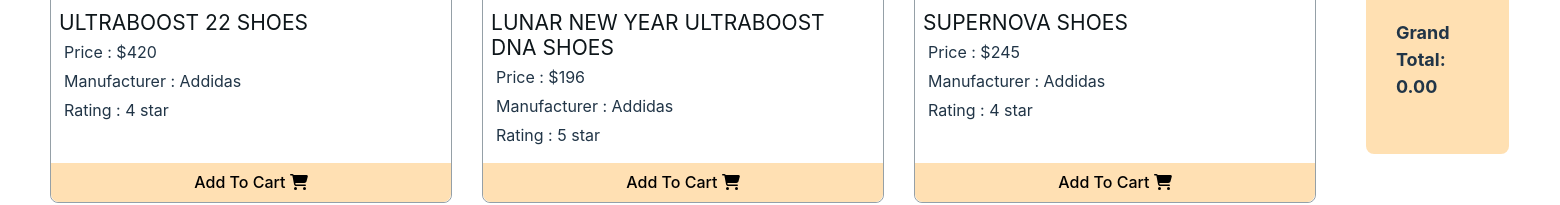
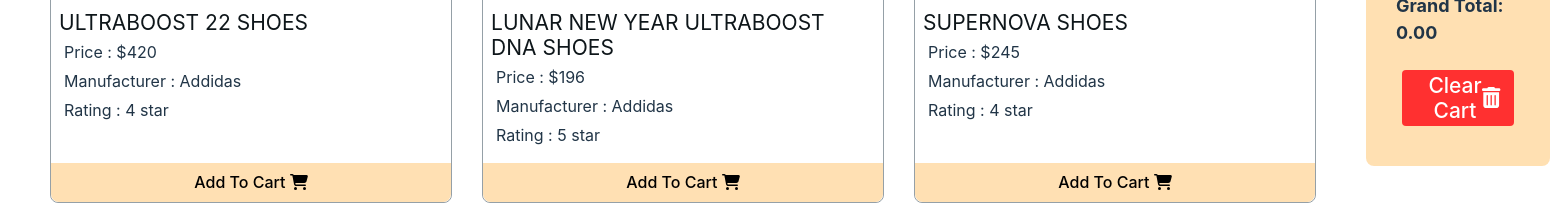
Before and after one commit to jakir540/ema-john-react, a React (Vite) app: page / in a window 1280 px wide. Shown: the part 537-742 px from the top of the page, 1560 px wide, since content can reach past the window. Built offline with nearby package versions, Linux system fonts and the light colour scheme.

Commit message:
clear cart btn added

```diff
--- a/src/components/Cart/Cart.css
+++ b/src/components/Cart/Cart.css
@@ -11,3 +11,16 @@
 .cart-header{
     text-align: center;
 }
+.btn-clear-cart{
+    width: 90%;
+    background-color: #ff3030;
+    color: white;
+    margin: 10px auto ;
+    height: 56px;
+    border-radius: 4px;
+    font-size: 21px;
+    display: flex;
+    justify-content: space-between;
+    align-items: center;
+
+}
--- a/src/components/Cart/Cart.jsx
+++ b/src/components/Cart/Cart.jsx
@@ -1,7 +1,9 @@
 import React from "react";
 import "./Cart.css";
+import { FontAwesomeIcon } from '@fortawesome/react-fontawesome'
+import { faTrashAlt } from '@fortawesome/free-solid-svg-icons'
 
-const Cart = ({ cart }) => {
+const Cart = ({ cart,handleClearCart }) => {
   let totalPrice = 0;
   let totalShippingPrice =  0;
   let quantity = 0;
@@ -24,6 +26,12 @@ const grandTotal = totalPrice + totalShippingPrice + tax;
       <p>Total-Shipping Price: {totalShippingPrice}</p>
       <p>Tax: {tax.toFixed(2)}</p>
       <h4>Grand Total: {grandTotal.toFixed(2)}</h4>
+
+
+      <button onClick={handleClearCart} className="btn-clear-cart">
+        <span>Clear Cart</span>
+        <FontAwesomeIcon icon={faTrashAlt} />
+        </button>
     </div>
   );
 };
--- a/src/components/Order/Order.jsx
+++ b/src/components/Order/Order.jsx
@@ -1,24 +1,37 @@
-import React from 'react';
+import React, { useState } from 'react';
 import Cart from '../Cart/Cart';
 import { useLoaderData } from 'react-router-dom';
 import ReviewItem from '../ReviewItem/ReviewItem';
 import './Order.css'
+import { deleteShoppingCart, removeFromDb } from '../../utilites';
 
 const Order = () => {
-    const cart = useLoaderData();
+    const savedCart = useLoaderData();
+    const [cart,setCart]=useState(savedCart)
+
+    const handleRemoveFromCart =(id)=>{
+      const remaining = cart.filter((product) => product.id !== id);
+      setCart(remaining);
+      removeFromDb(id);
+
+    }
+    const handleClearCart =()=>{
+      setCart([]);
+      deleteShoppingCart();
+    }
 
     return (
         <div className="shop-container">
       <div className="order-container">
 
       {
-        cart.map((product) => <ReviewItem key={product.id} product ={product}></ReviewItem>)
+        cart.map((product) => <ReviewItem key={product.id} product ={product} handleRemoveFromCart={handleRemoveFromCart}></ReviewItem>)
       }
 
       </div>
 
       <div className="cart-container">
-        <Cart cart={cart}></Cart>
+        <Cart cart={cart} handleClearCart={handleClearCart} ></Cart>
       </div>
     </div>
     );
--- a/src/components/ReviewItem/ReviewItem.css
+++ b/src/components/ReviewItem/ReviewItem.css
@@ -28,3 +28,16 @@
 .review-details .orange-text{
     color: #FF9900;
 }
+.btn-delete{
+    background-color: #FF9900;
+    width: 55px;
+    height: 55px;
+    border-radius: 50%;
+    display: flex;
+    align-items: center;
+    justify-content: center;
+    margin: 26px 26px 26px 0;
+    color: #EB5757;
+    background-color: rgb(235, 87, 87,0.3);
+    border: none;
+}
--- a/src/components/ReviewItem/ReviewItem.jsx
+++ b/src/components/ReviewItem/ReviewItem.jsx
@@ -1,8 +1,10 @@
 import React from 'react';
 import './ReviewItem.css'
+import { FontAwesomeIcon } from '@fortawesome/react-fontawesome'
+import { faTrashAlt } from '@fortawesome/free-solid-svg-icons'
 
-const ReviewItem = ({product}) => {
-    console.log(product);
+const ReviewItem = ({product,handleRemoveFromCart}) => {
+    // console.log(product);
     const {id,price,img ,quantity,name} = product
     return (
         <div className='review-item'>
@@ -13,7 +15,7 @@ const ReviewItem = ({product}) => {
                 <p>Order Quantity: <span className='orange-text'>{quantity}</span></p>
 
             </div>
-            <button className='btn-delete'>D</button>
+            <button onClick={()=> handleRemoveFromCart(id)} className='btn-delete'><FontAwesomeIcon icon={faTrashAlt} /></button>
         </div>
     );
 };
--- a/src/components/Shop/Shop.jsx
+++ b/src/components/Shop/Shop.jsx
@@ -2,7 +2,7 @@ import React, { useState, useEffect } from "react";
 import Cart from "../Cart/Cart";
 import Product from "../Product/Product";
 import "./Shop.css";
-import { addToDb, getShoppingCart } from "../../utilites";
+import { addToDb, deleteShoppingCart, getShoppingCart } from "../../utilites";
 
 const Shop = () => {
   const [products, setProducts] = useState([]);
@@ -60,6 +60,11 @@ const Shop = () => {
     addToDb(product.id);
   };
 
+  const handleClearCart =()=>{
+    setCart([]);
+    deleteShoppingCart();
+  }
+
 
 
   return (
@@ -75,7 +80,7 @@ const Shop = () => {
       </div>
 
       <div className="cart-container">
-        <Cart cart={cart}></Cart>
+        <Cart cart={cart} handleClearCart={handleClearCart}></Cart>
       </div>
     </div>
   );
--- a/src/loaders/cartProductsLoader.js
+++ b/src/loaders/cartProductsLoader.js
@@ -3,7 +3,7 @@ import { getShoppingCart } from "../utilites";
 const cartProductsLoader =async()=>{
 const loadedProducts = await fetch('products.json');
 const products = await loadedProducts.json();
-console.log(products);
+// console.log(products);
 // if cart is in database you should be have to user async await
 
 const storedCart = getShoppingCart();
```
